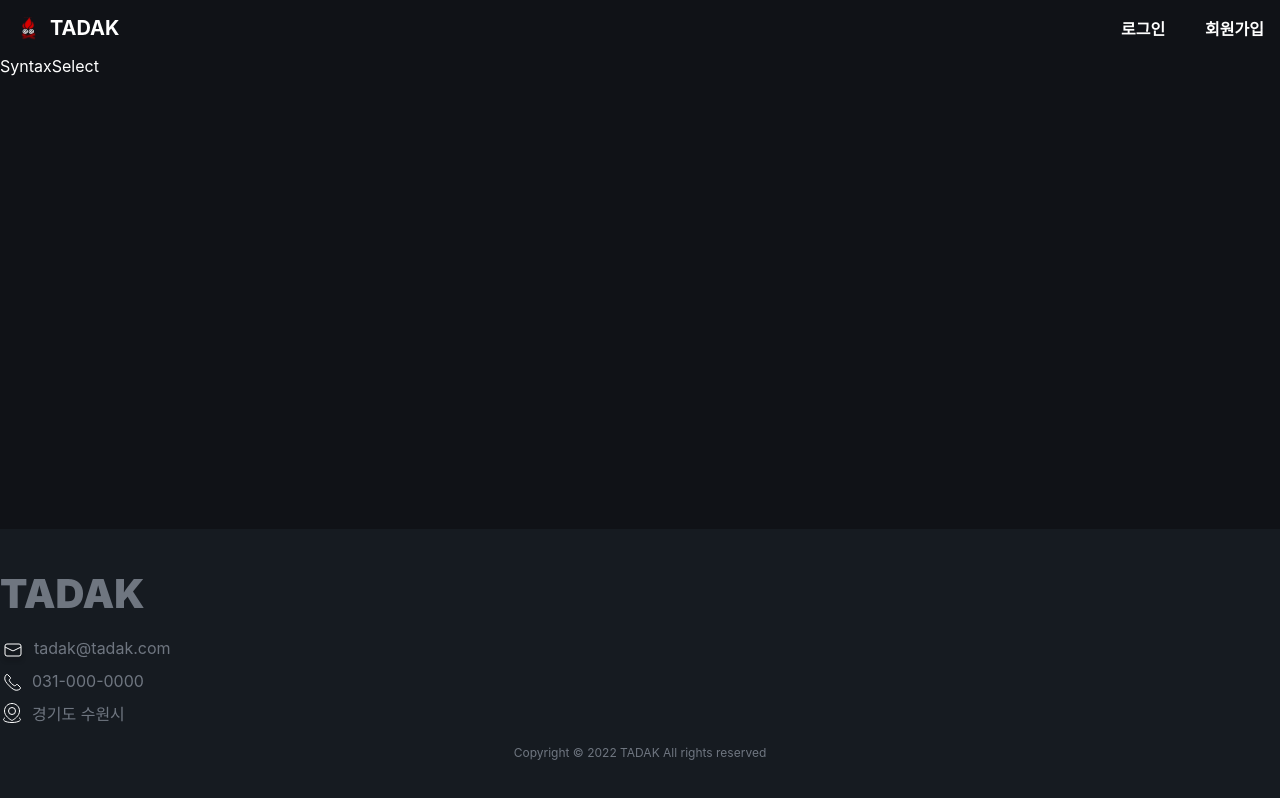
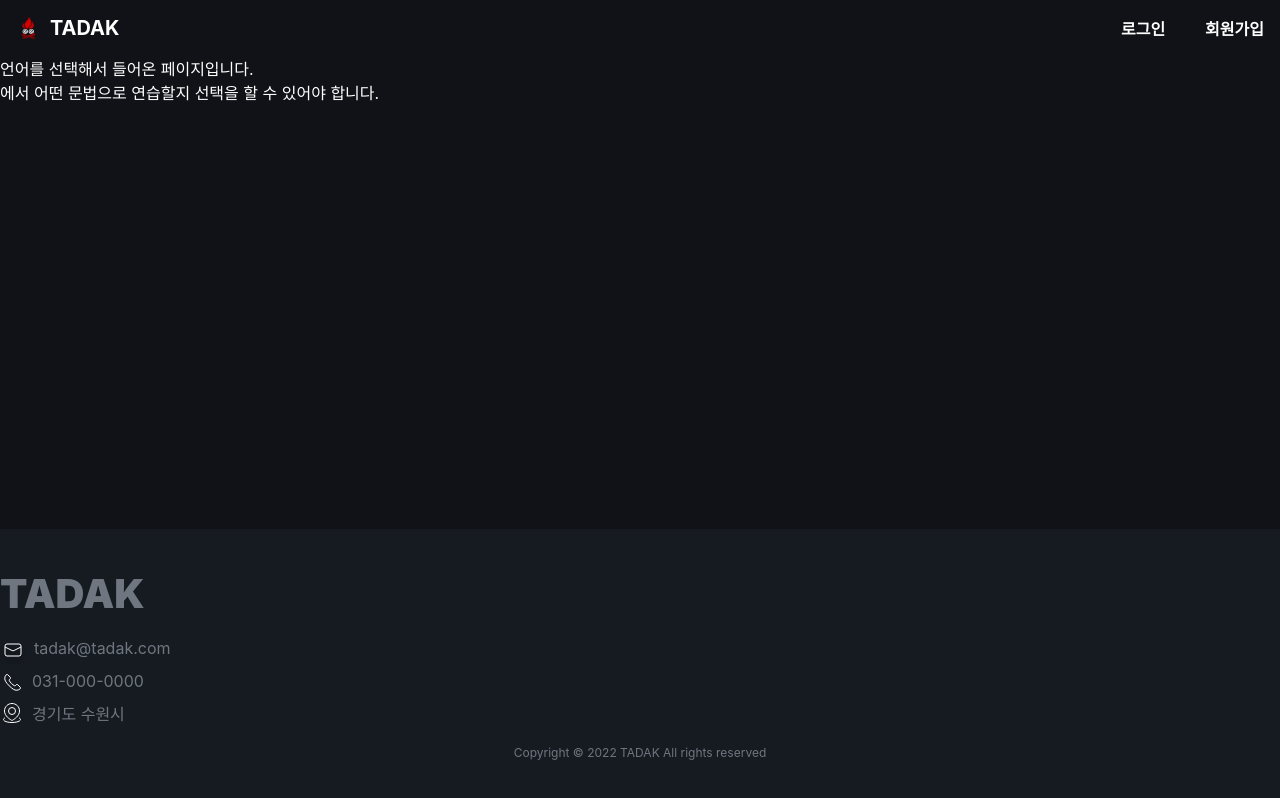
Before and after one commit to team-tadak/tadak-frontend, a React (Create React App) app: page /syntaxselect in a window 1280 px wide. Built offline with nearby package versions, Linux system fonts and the light colour scheme; no server answers; a web font is replaced by a local one.

Commit message:
chore: SyntaxSelect 페이지 컴포넌트 언어별 라우팅 및 예시 텍스트 구성

```diff
--- a/src/pages/SyntaxSelect/index.js
+++ b/src/pages/SyntaxSelect/index.js
@@ -1,25 +1,10 @@
-import SyntaxSelectComponent from "components/Syntax";
-import DropdownComponent from "components/Dropdown";
 import React from "react";
 
-function SyntaxSelect() {
+function SyntaxSelect({ language }) {
   return (
     <div>
-      {/* <SyntaxSelectComponent
-        example={
-          <p>
-            def sum(a, b):
-            <br />
-            &nbsp;&nbsp;&nbsp;&nbsp;result = a + b<br />
-            &nbsp;&nbsp;&nbsp;&nbsp;return result
-          </p>
-        }
-        title="함수 정의 및 사용"
-        level="2"
-        summary="파이썬에서 재사용을 위한 함수를 배웁니다! 함수는 프로그래밍 언어에서 핵심적입니다!"
-      />
-      <DropdownComponent list={["남성", "여성", "선택 안 함"]}></DropdownComponent> */}
-      SyntaxSelect
+      <p>{language} 언어를 선택해서 들어온 페이지입니다. </p>
+      <p>{language} 에서 어떤 문법으로 연습할지 선택을 할 수 있어야 합니다. </p>
     </div>
   );
 }
```
